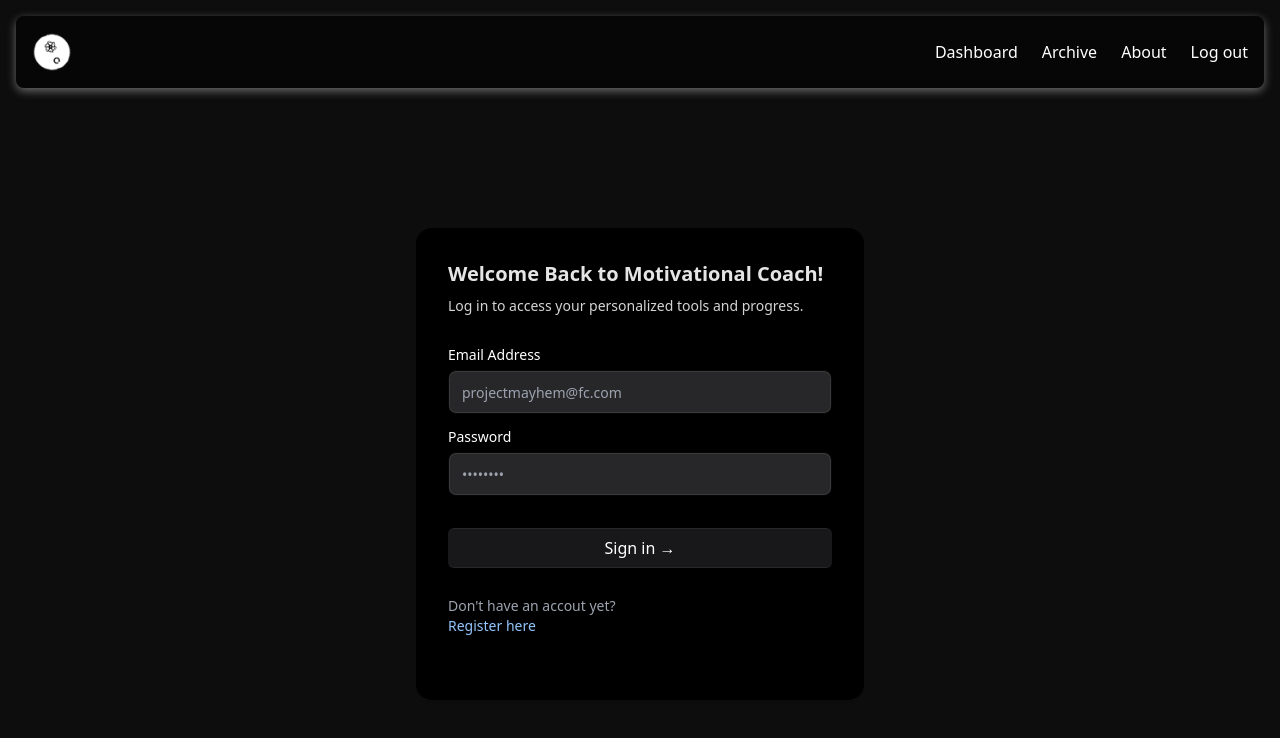
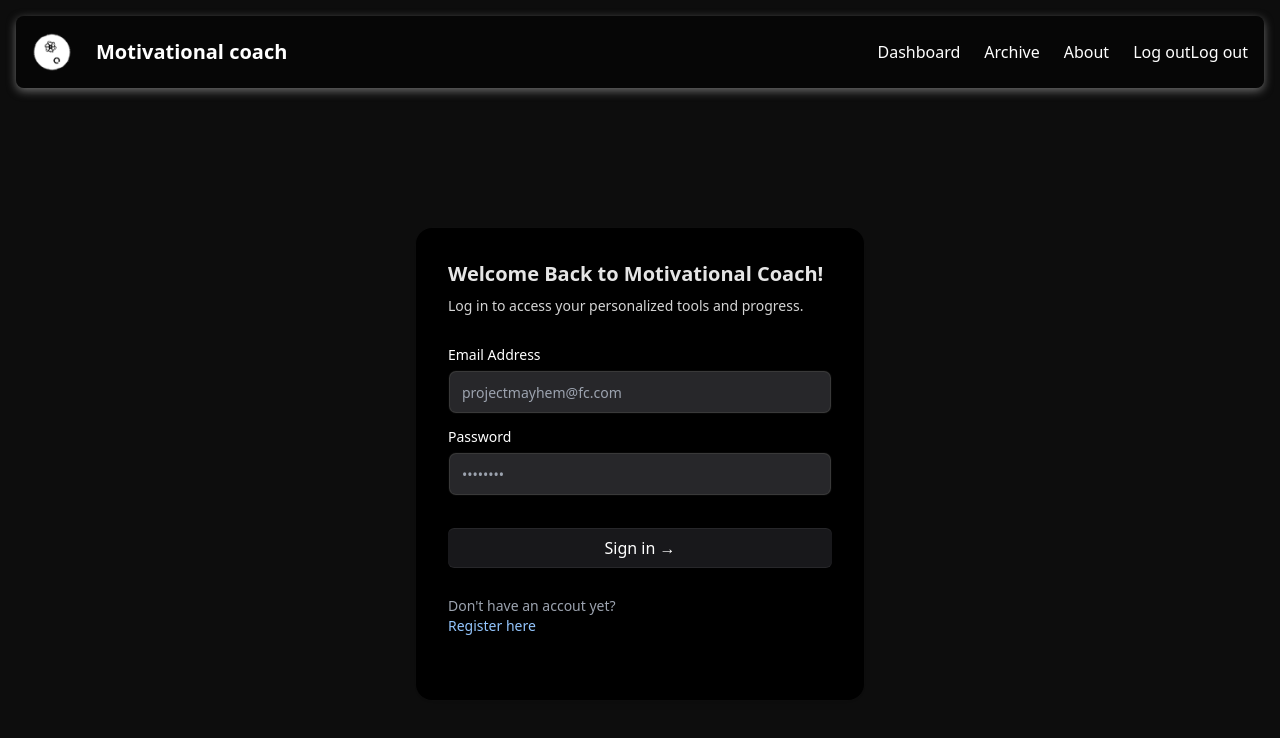
Before and after one commit to vadymmusiienko/motivational_coach, a Next.js app: page /userAuth/signin in a window 1280 px wide. Shown: the top 738 px of the page. Built offline with nearby package versions, Linux system fonts and the light colour scheme; no server answers.

Commit message:
Add a signout button in navbar

```diff
--- a/app/components/navbar.js
+++ b/app/components/navbar.js
@@ -2,6 +2,7 @@
 import { useState } from "react";
 import Link from "next/link";
 import Image from "next/image";
+import { logout } from "../userAuth/actions";
 
 // TODO: implement the isLoggedIn logic
 export default function Navbar({ isLoggedIn }) {
@@ -96,7 +97,10 @@ export default function Navbar({ isLoggedIn }) {
             >
                 {/* Logo */}
                 <div>
-                    <Link href="/">
+                    <Link
+                        href="/"
+                        className="flex justify-center items-center space-x-6"
+                    >
                         <Image
                             src={"/logo.png"}
                             alt="Logo"
@@ -104,6 +108,9 @@ export default function Navbar({ isLoggedIn }) {
                             height={60}
                             className="h-10 w-auto"
                         />
+                        <h1 className="text-xl font-semibold">
+                            Motivational coach
+                        </h1>
                     </Link>
                 </div>
 
@@ -134,6 +141,17 @@ export default function Navbar({ isLoggedIn }) {
                         </Link>
                     </li>
                     <li>
+                        {/* <form
+                            action={async () => {
+                                "use server";
+                                await signOut();
+                            }}
+                        >
+                            <button type="submit"> Log out</button>
+                        </form> */}
+                        <button type="button" onClick={logout}>
+                            Log out
+                        </button>
                         <Link
                             href="/login"
                             className="relative text-white hover:underline"
--- a/app/userAuth/actions/index.js
+++ b/app/userAuth/actions/index.js
@@ -1,6 +1,6 @@
 "use server";
 
-import { signIn } from "@/lib/auth";
+import { signIn, signOut } from "@/lib/auth";
 import { redirect } from "next/navigation";
 import { signInSchema } from "@/lib/zod";
 import { hash } from "bcryptjs";
@@ -104,3 +104,9 @@ export async function register(formData) {
     // Redirect back to dashboard
     redirect("/dashboard");
 }
+
+// Handle signing out
+export async function logout() {
+    await signOut({ redirect: false });
+    redirect("/");
+}
```
